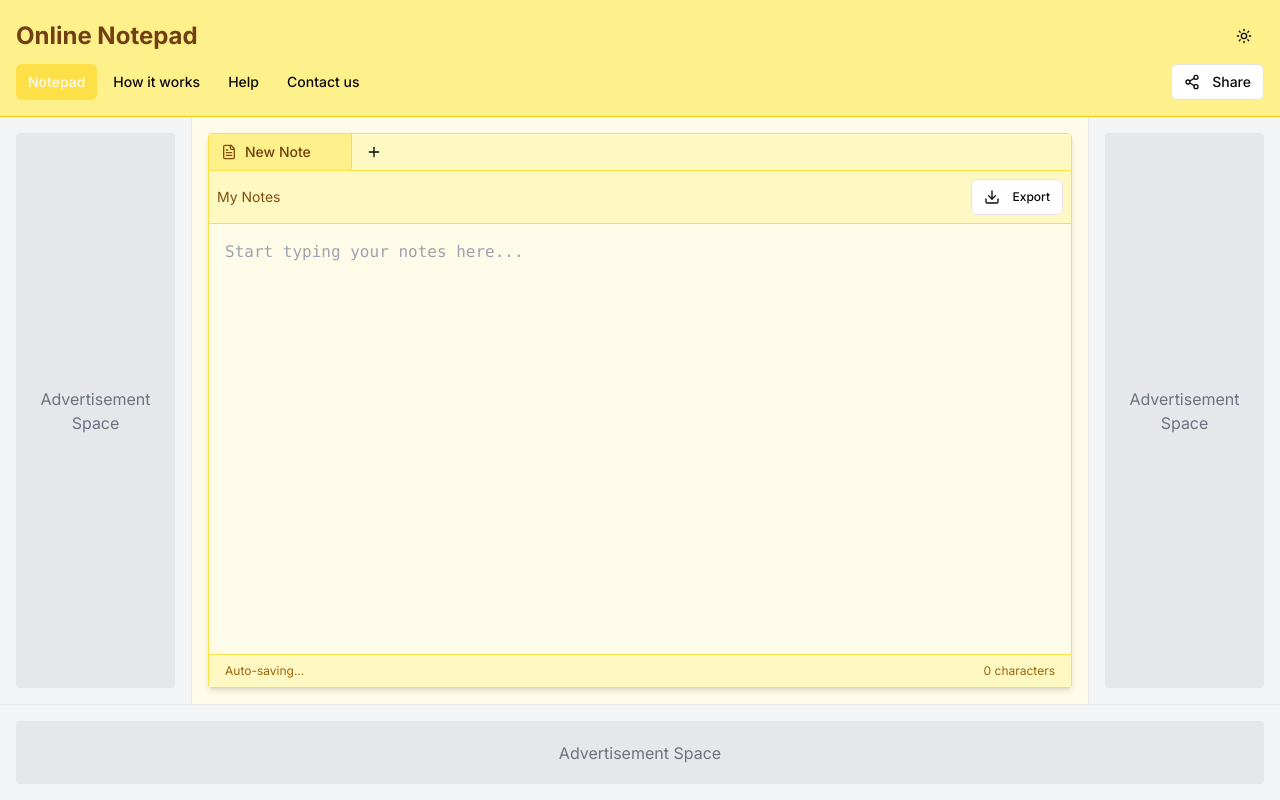
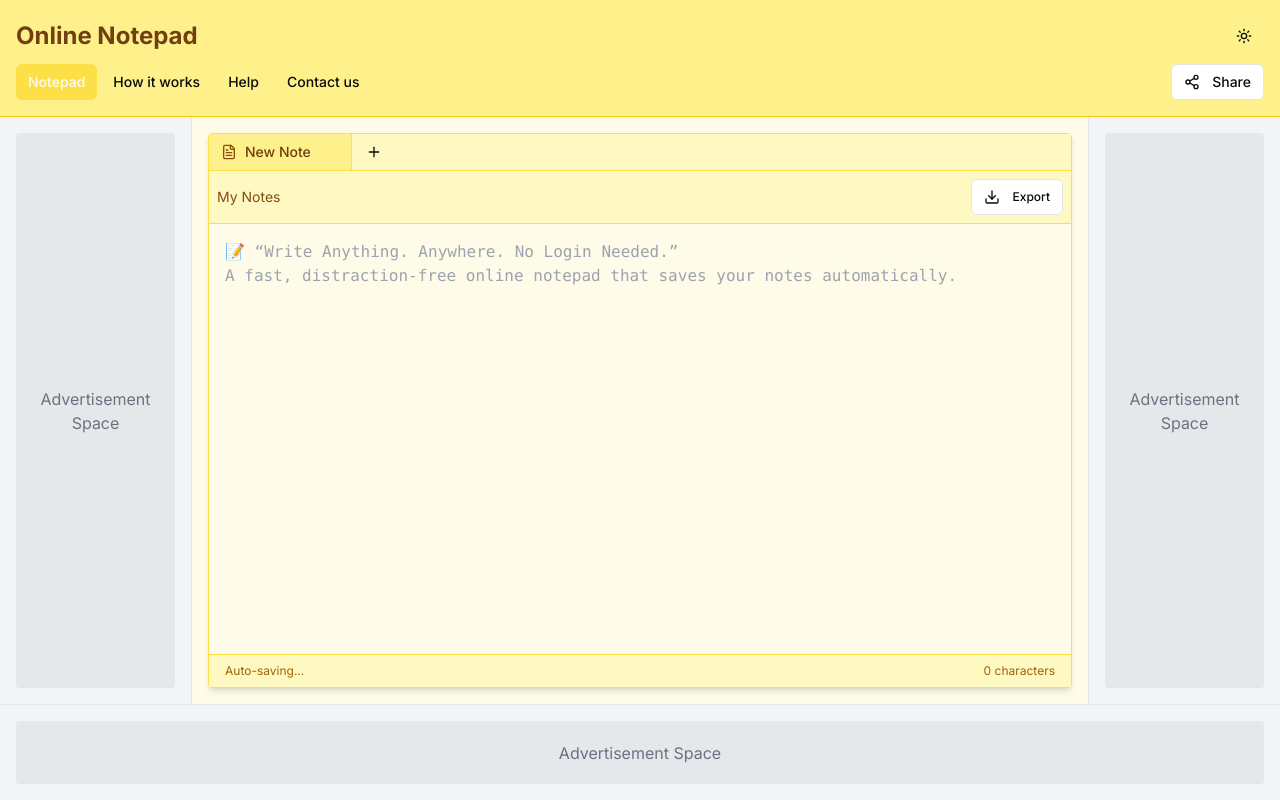
Before and after one commit to Handy7430/online-notepad-v2, a Next.js app: page / in a window 1280 px wide. Built offline with nearby package versions, Linux system fonts and the light colour scheme.

Commit message:
Update notepad.tsx

```diff
--- a/components/notepad.tsx
+++ b/components/notepad.tsx
@@ -136,7 +136,8 @@ export default function Notepad() {
         className="flex-1 p-4 resize-none focus:outline-none font-mono bg-yellow-50 dark:bg-yellow-950 text-yellow-900 dark:text-yellow-100 border-none w-full"
         value={content}
         onChange={(e) => handleContentChange(e.target.value)}
-        placeholder="Start typing your notes here..."
+        placeholder="📝 “Write Anything. Anywhere. No Login Needed.”
+A fast, distraction-free online notepad that saves your notes automatically."
         style={{ direction: "ltr", textAlign: "left" }}
       />
 
```
